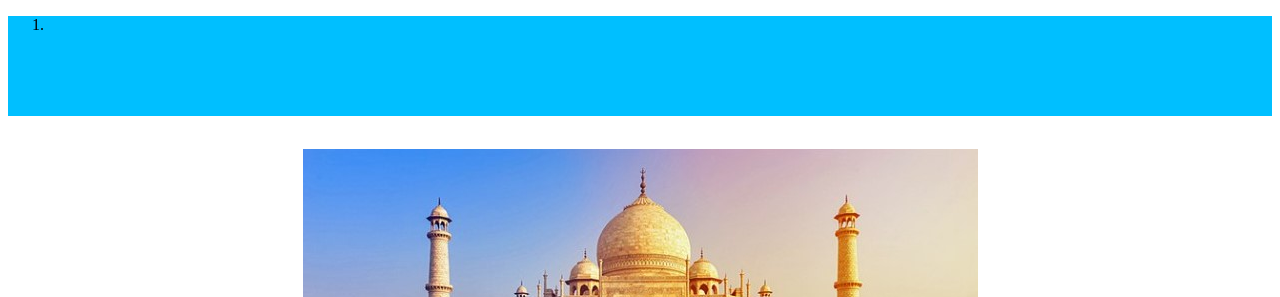
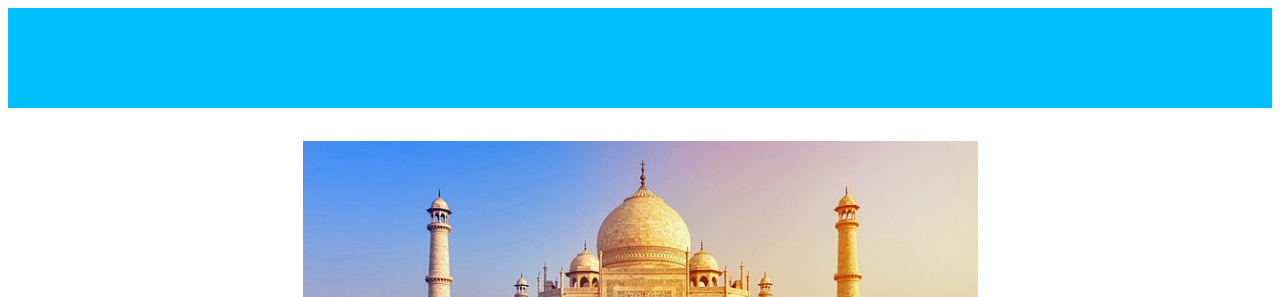
Before and after one commit to KshitizDube/india, a plain HTML site: page index.html in a window 1280 px wide. Shown: the top 297 px of the page. Drawn offline with Linux system fonts and the light colour scheme.

Commit message:
ctrl z all the changes

```diff
--- a/index.html
+++ b/index.html
@@ -41,11 +41,7 @@
 
 <body>
   <header>
-    <nav>
-      <ol>
-        <li><a href="contact.html"></a></li>
-      </ol>
-    </nav>
+    <nav></nav>
   </header>
   <main>
     <section>
```
